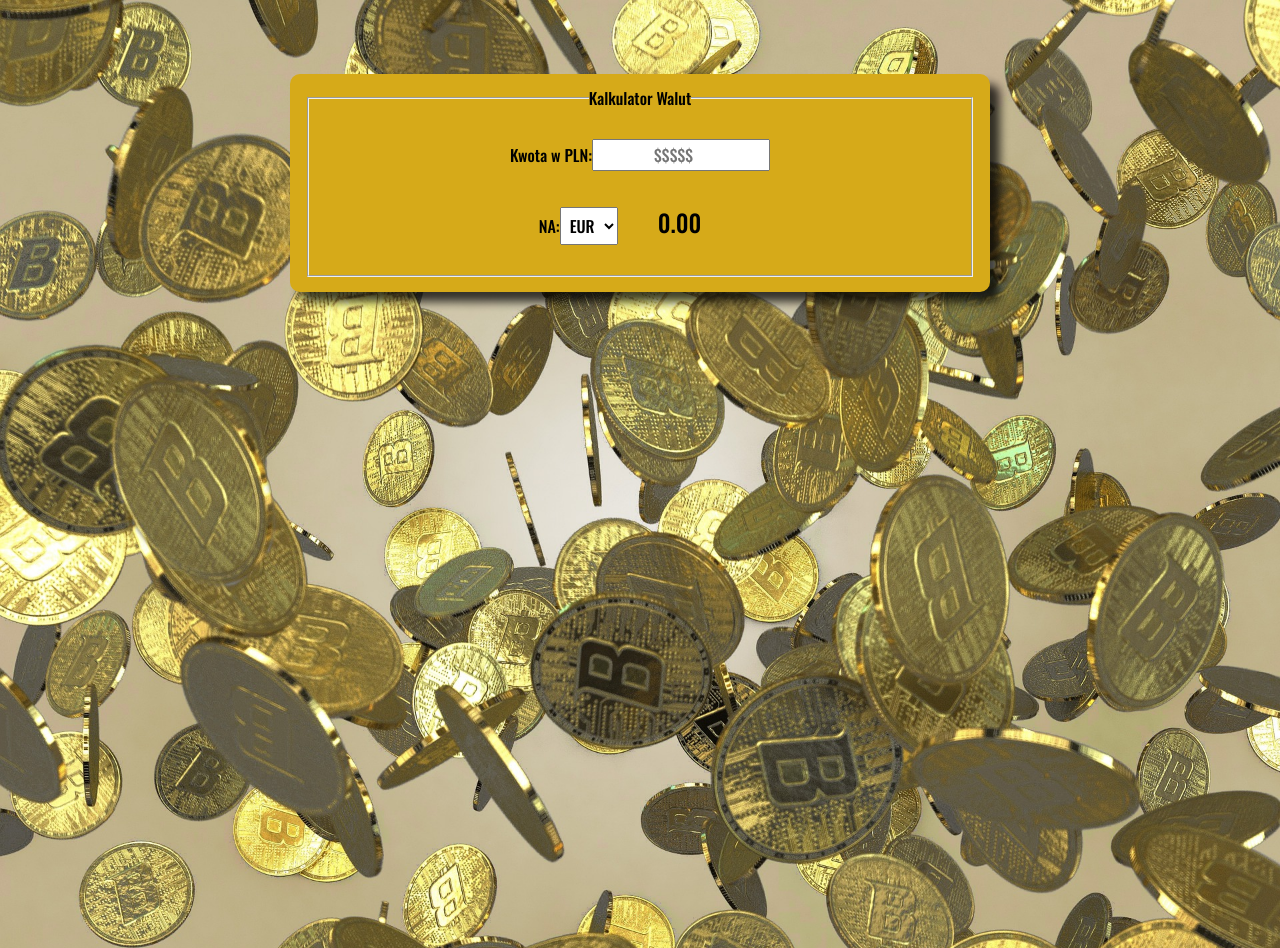
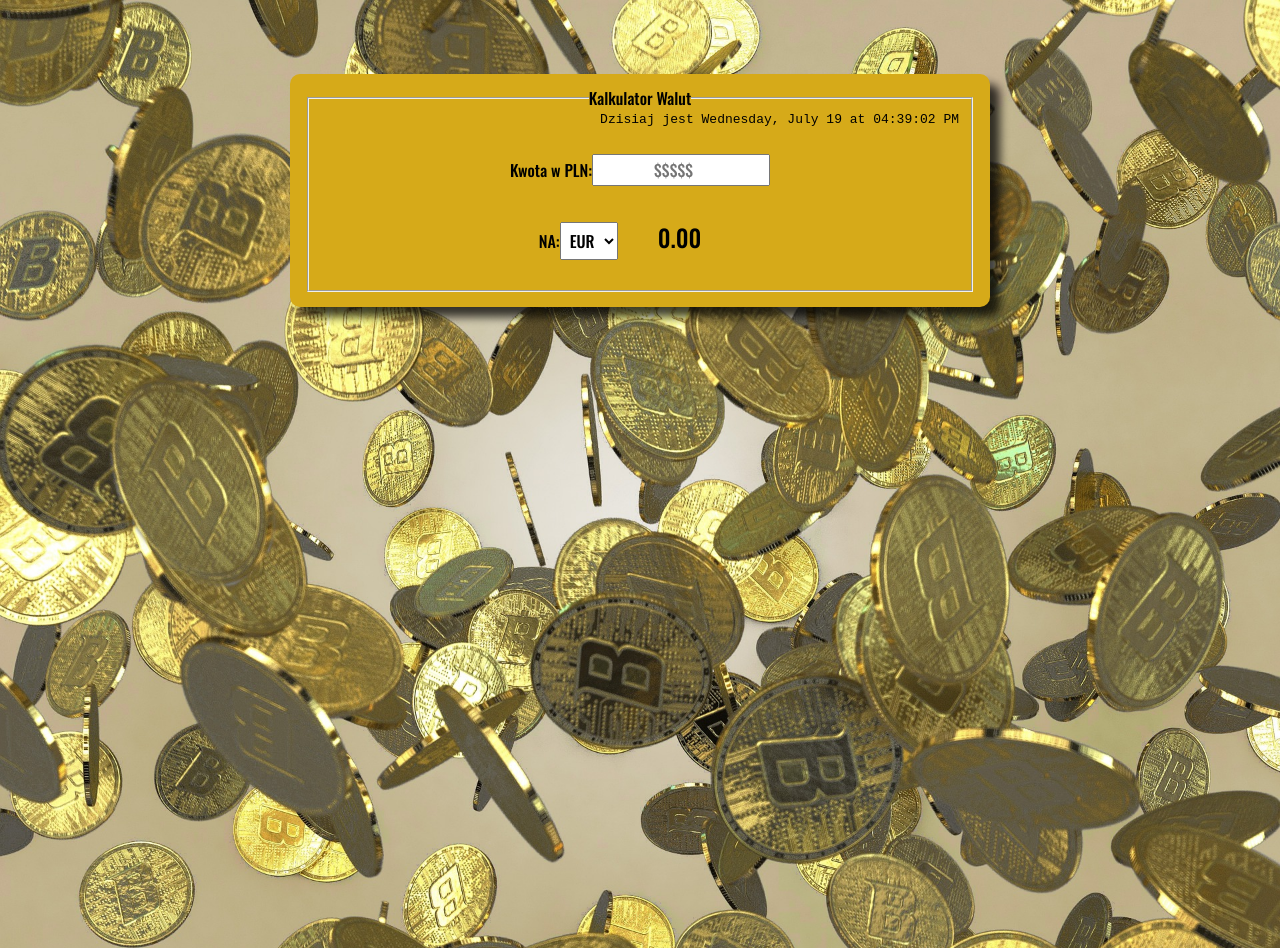
Before and after one commit to albewaz/currency-calculator-react, a React (Create React App) app: page / in a window 1280 px wide. Built offline with nearby package versions, Linux system fonts and the light colour scheme.

Commit message:
adding a clock

```diff
--- a/src/App.js
+++ b/src/App.js
@@ -2,6 +2,7 @@ import React, { useState } from "react";
 import Amount from "./Amount";
 import Currency from "./Currency";
 import Result from "./Result";
+import Clock from "./Clock";
 
 function App() {
   const [amount, setAmount] = useState("");
@@ -20,6 +21,7 @@ function App() {
   return (
     <form className="form">
       <fieldset className="form__fieldset">
+        <Clock />
         <legend className="form__legend">Kalkulator Walut</legend>
         <Amount handleInputChange={handleInputChange} />
         <div>
--- /dev/null
+++ b/src/Clock/index.js
@@ -0,0 +1,32 @@
+import { useEffect, useState } from "react";
+import "./style.css";
+
+export const Clock = () => {
+  const [date, setDate] = useState(new Date());
+
+  useEffect(() => {
+    const intervalId = setInterval(() => {
+      setDate(new Date());
+    }, 1000);
+
+    return () => {
+      clearInterval(intervalId);
+    };
+  }, []);
+
+  return (
+    <div className="clock">
+      Dzisiaj jest{" "}
+      {date.toLocaleString(undefined, {
+        weekday: "long",
+        hour: "2-digit",
+        minute: "2-digit",
+        second: "2-digit",
+        day: "numeric",
+        month: "long",
+      })}
+    </div>
+  );
+};
+
+export default Clock;
--- /dev/null
+++ b/src/Clock/style.css
@@ -0,0 +1,5 @@
+.clock {
+    text-align: right;
+    font-family: monospace;
+    color:#000000;
+}
```
